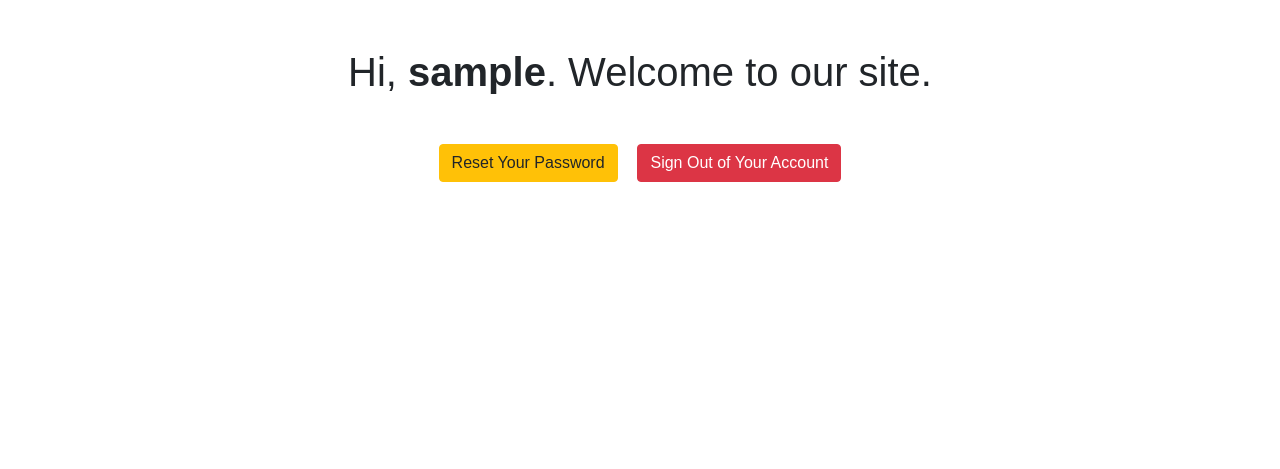
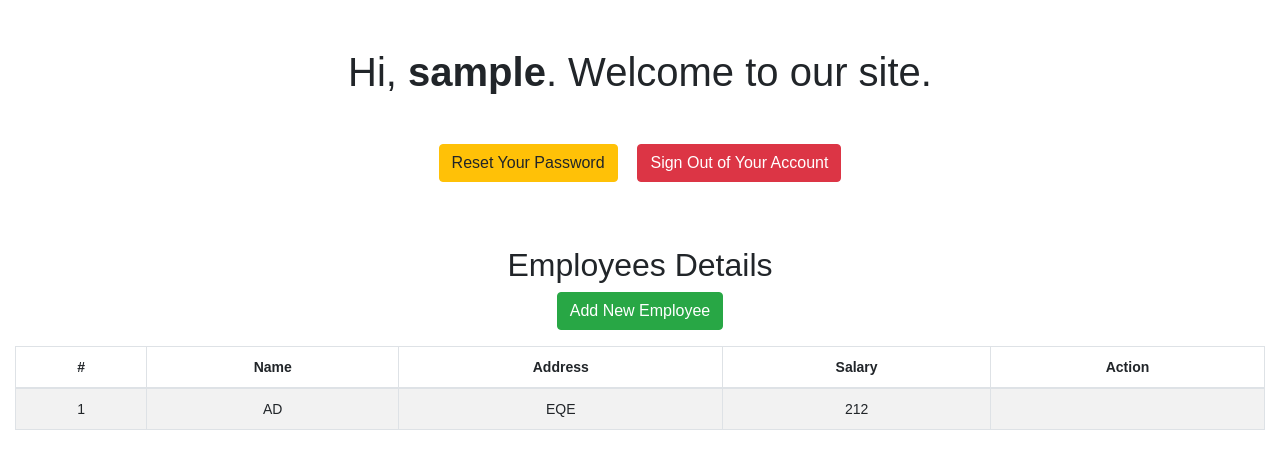
Before and after one commit to EvolvedShaman/cardines-pdo-crud, a PHP site: page /public/welcome.php in a window 1280 px wide. Shown: the top 469 px of the page. Run offline with PHP 8.4, Linux system fonts and the light colour scheme; the visitor is signed in with stand-in values (Sample User, id 1); data comes from the database, SQL or seed files in the repository.

Commit message:
added initial files

```diff
--- a/public/welcome.php
+++ b/public/welcome.php
@@ -25,5 +25,63 @@ if(!isset($_SESSION["loggedin"]) || $_SESSION["loggedin"] !== true){
         <a href="reset-password.php" class="btn btn-warning">Reset Your Password</a>
         <a href="logout.php" class="btn btn-danger ml-3">Sign Out of Your Account</a>
     </p>
+    <div class="wrapper">
+        <div class="container-fluid">
+            <div class="row">
+                <div class="col-md-12">
+                    <div class="mt-5 mb-3 clearfix">
+                        <h2 class="pull-left">Employees Details</h2>
+                        <a href="./create.php" class="btn btn-success pull-right"><i class="fa fa-plus"></i> Add New Employee</a>
+                    </div>
+                    <?php
+                    // Include config file
+                    require_once "../db/config.php";
+
+                    // Attempt select query execution
+                    $sql = "SELECT * FROM employees";
+                    if($result = $pdo->query($sql)){
+                        if($result->rowCount() > 0){
+                            echo '<table class="table table-bordered table-striped">';
+                                echo "<thead>";
+                                    echo "<tr>";
+                                        echo "<th>#</th>";
+                                        echo "<th>Name</th>";
+                                        echo "<th>Address</th>";
+                                        echo "<th>Salary</th>";
+                                        echo "<th>Action</th>";
+                                    echo "</tr>";
+                                echo "</thead>";
+                                echo "<tbody>";
+                                while($row = $result->fetch()){
+                                    echo "<tr>";
+                                        echo "<td>" . $row['id'] . "</td>";
+                                        echo "<td>" . $row['product'] . "</td>";
+                                        echo "<td>" . $row['product_details'] . "</td>";
+                                        echo "<td>" . $row['price'] . "</td>";
+                                        echo "<td>";
+                                            echo '<a href="./public/read.php?id='. $row['id'] .'" class="mr-3" title="View Record" data-toggle="tooltip"><span class="fa fa-eye"></span></a>';
+                                            echo '<a href="./public/update.php?id='. $row['id'] .'" class="mr-3" title="Update Record" data-toggle="tooltip"><span class="fa fa-pencil"></span></a>';
+                                            echo '<a href="./public/delete.php?id='. $row['id'] .'" title="Delete Record" data-toggle="tooltip"><span class="fa fa-trash"></span></a>';
+                                        echo "</td>";
+                                    echo "</tr>";
+                                }
+                                echo "</tbody>";
+                            echo "</table>";
+                            // Free result set
+                            unset($result);
+                        } else{
+                            echo '<div class="alert alert-danger"><em>No records were found.</em></div>';
+                        }
+                    } else{
+                        echo "Oops! Something went wrong. Please try again later.";
+                    }
+
+                    // Close connection
+                    unset($pdo);
+                    ?>
+                </div>
+            </div>
+        </div>
+    </div>
 </body>
 </html>
```
Also changed, not shown: public/logout.php (added, +14 -0 lines).
